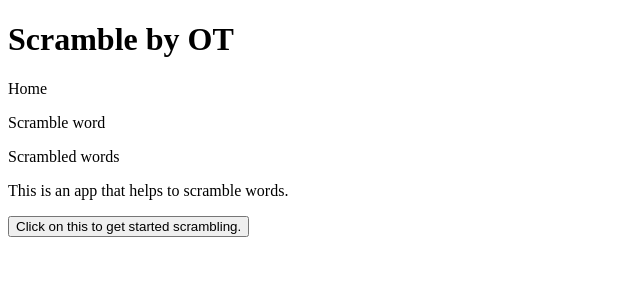
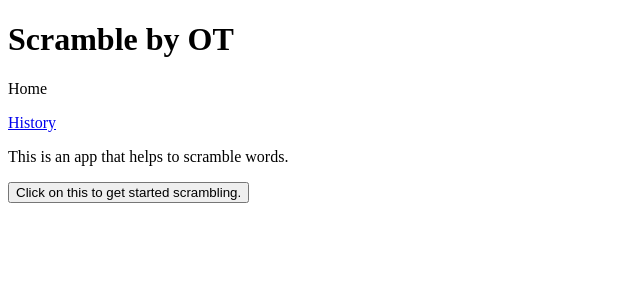
Before and after one commit to Greatseun02/scrambleWordsApp, a React app: page / in a window 1280 px wide. Shown: the top 300 px of the page, without its empty margins (0-640 px from the left). Built offline with nearby package versions, Linux system fonts and the light colour scheme; the HTML template or start-up script is replaced by a standard one.

Commit message:
restructured Header

```diff
--- a/src/components/header.jsx
+++ b/src/components/header.jsx
@@ -5,8 +5,7 @@ export default function Header(){
                 <h1>Scramble by OT</h1>
                 <div>
                     <a><p>Home</p></a>
-                    <a><p>Scramble word</p></a>
-                    <a><p>Scrambled words</p></a>
+                    <a href="/"><p>History</p></a>
                 </div>
             </div>
         </>
```
